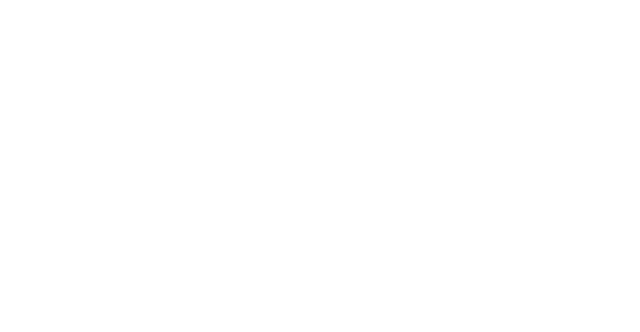
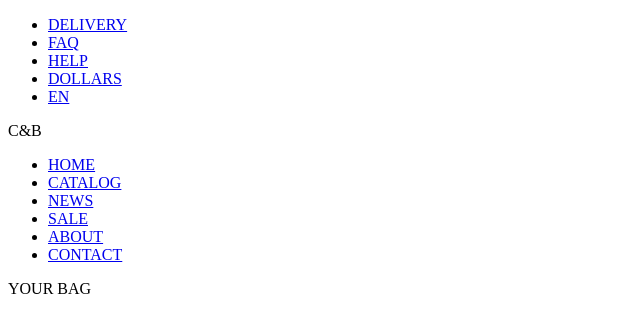
Before and after one commit to SaaaANTaaaA/SaaaANTaaaA.github.io, a plain HTML site: page index.html in a window 1280 px wide. Shown: the whole page, without its empty margins (0-640 px from the left). Drawn offline with Linux system fonts and the light colour scheme.

Commit message:
Menu
Add menu and nav

```diff
--- a/index.html
+++ b/index.html
@@ -7,6 +7,56 @@
 	<link href="https://fonts.googleapis.com/css?family=Lato|Playfair+Display" rel="stylesheet">
 </head>
 <body>
-
+	<header>
+		<div class="menu">
+			<div class="help">
+				<ul>
+					<li class="left-helpmenu">
+						<a href="#">DELIVERY</a>
+					</li>
+					<li class="left-helpmenu">
+						<a href="#">FAQ</a>
+					</li>
+					<li class="left-helpmenu">
+						<a href="#">HELP</a>
+					</li>
+					<li class="right-helpmenu">
+						<a href="#">DOLLARS</a>
+					</li>
+					<li class="right-helpmenu">
+						<a href="#">EN</a>
+					</li>
+				</ul>
+			</div>
+		</div>
+		<div class="logo">
+			<p>C&#38;B</p>
+		</div>
+		<nav>
+			<ul>
+				<li>
+					<a href="#">HOME</a>
+				</li>
+				<li>
+					<a href="#">CATALOG</a>
+				</li>
+				<li>
+					<a href="#">NEWS</a>
+				</li>
+				<li>
+					<a href="#">SALE</a>
+				</li>
+				<li>
+					<a href="#">ABOUT</a>
+				</li>
+				<li>
+					<a href="#">CONTACT</a>
+				</li>
+			</ul>
+		</nav>
+		<div class="bag">
+			<p>YOUR BAG</p>
+		</div>
+	</header>
 </body>
 </html>
```
